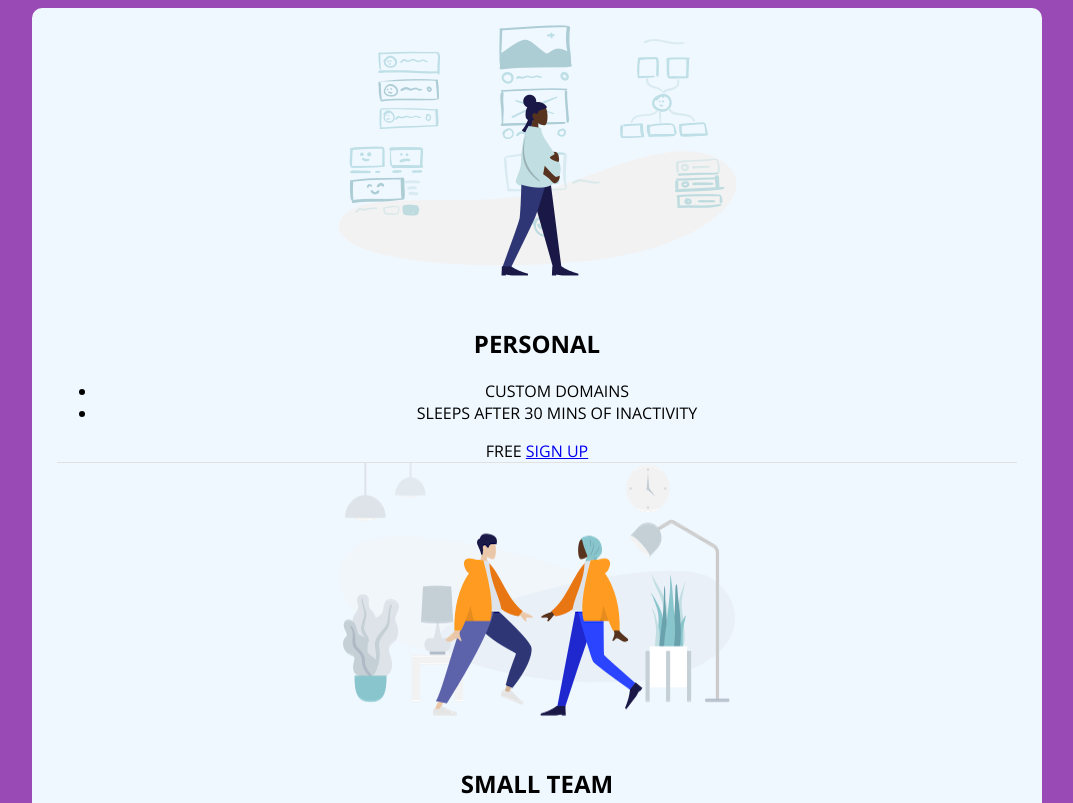
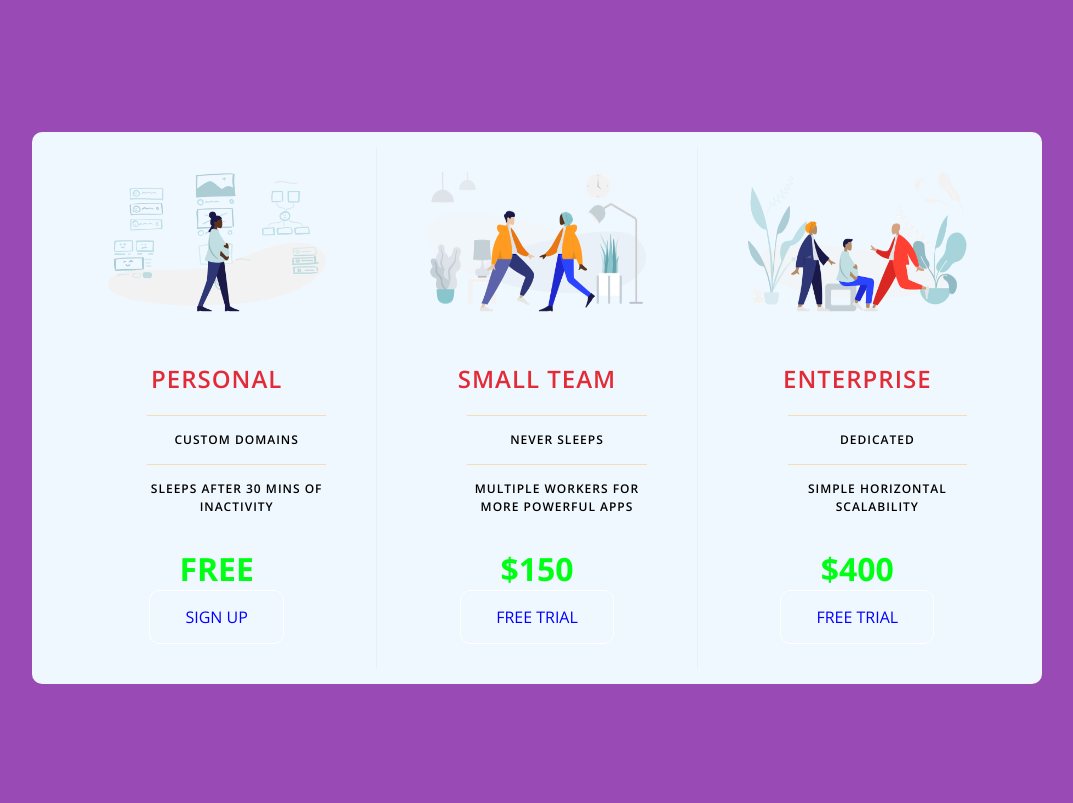
Before and after one commit to dhilruba/Full-stack-training, a plain HTML site: page 26april22/PriceTableStarter/index.html in a window 1280 px wide. Shown: the top 803 px of the page, without its empty margins (103-1176 px from the left). Drawn offline with nearby package versions, Linux system fonts and the light colour scheme.

Commit message:
2nd commit

```diff
--- a/26april22/PriceTableStarter/app.css
+++ b/26april22/PriceTableStarter/app.css
@@ -34,3 +34,69 @@ html {
    max-width: 100%;
 
 }
+.pricing-img1 {
+    margin-bottom: 10px;
+    max-width: 100%;
+    height: 150px;
+}
+.pricing-header {
+   color: rgb(226, 43, 55);
+   font-weight: 600;
+   letter-spacing: 1px;
+
+}
+.pricing-features-item {
+    font-weight: 600;
+    letter-spacing: 1px;
+    font-size: 12px;
+    line-height: 1.5;
+    padding: 15px 0;
+    list-style: none;
+    border-top: 1px solid coral;
+
+
+
+}
+.pricing-features-item {
+    border-top: 1px solid wheat;
+}
+.pricing-price {
+    color: rgb(0, 255, 21);
+    display: block;
+    font-size: 32px;
+    font-weight: 700;
+
+}
+.pricing-button {
+    border: 1px solid white;
+    border-radius: 10px;
+    color: blue;
+    display: inline-block;
+    padding: 15px 35px;
+    text-decoration: none;
+    align;
+}
+.pricing-button:hover {
+    background-color: aquamarine;
+    color: white;
+
+
+}
+.pricing-button.is-featured :hover {
+    background-color: #016ff9;
+    transition: 1s;
+}
+@media(min-width:600px) {
+    .panel {
+        flex-direction: row;
+    }
+}
+.pricing-plan {
+    border-bottom: none;
+    border-right:  1px solid #e1f1ff;
+    padding: 25px 50px;
+
+}
+.pricing-plan:last-child {
+    border-right: none;
+}
```
Also changed, not shown: 26april22/container.css (line endings or trailing spaces).
